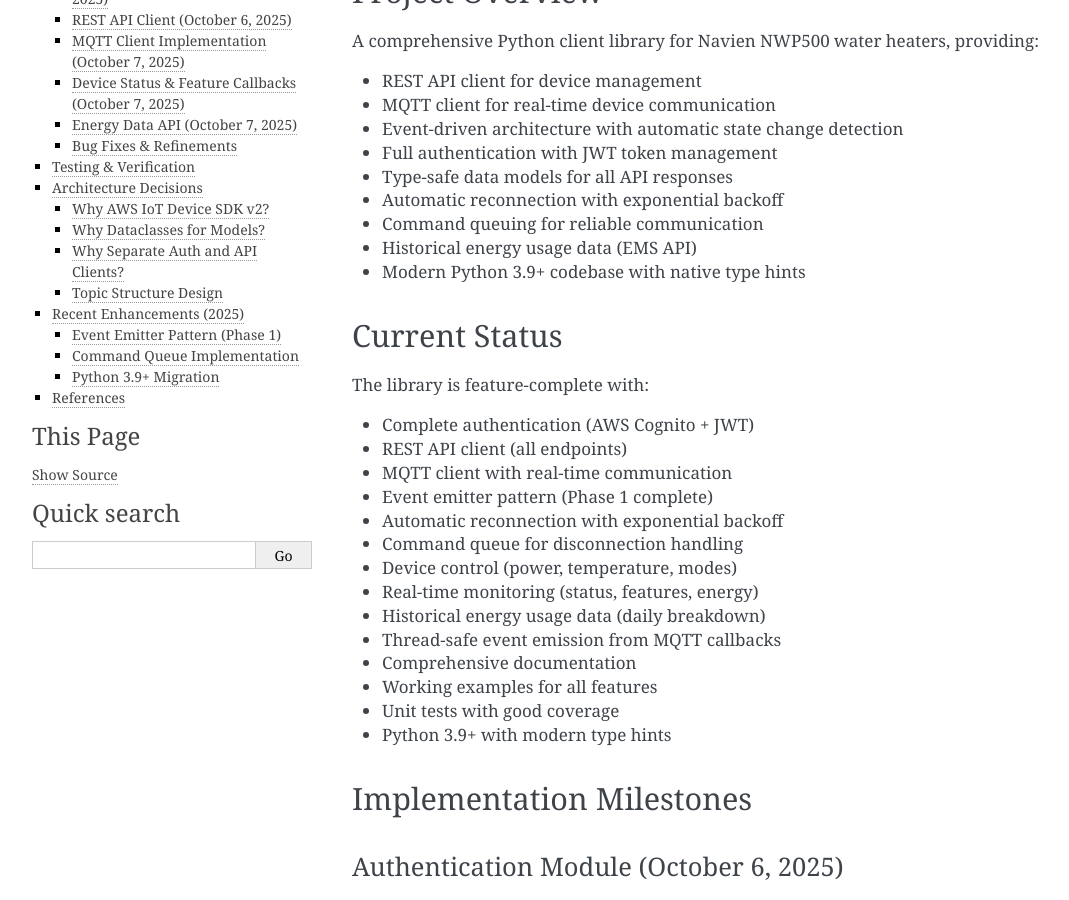
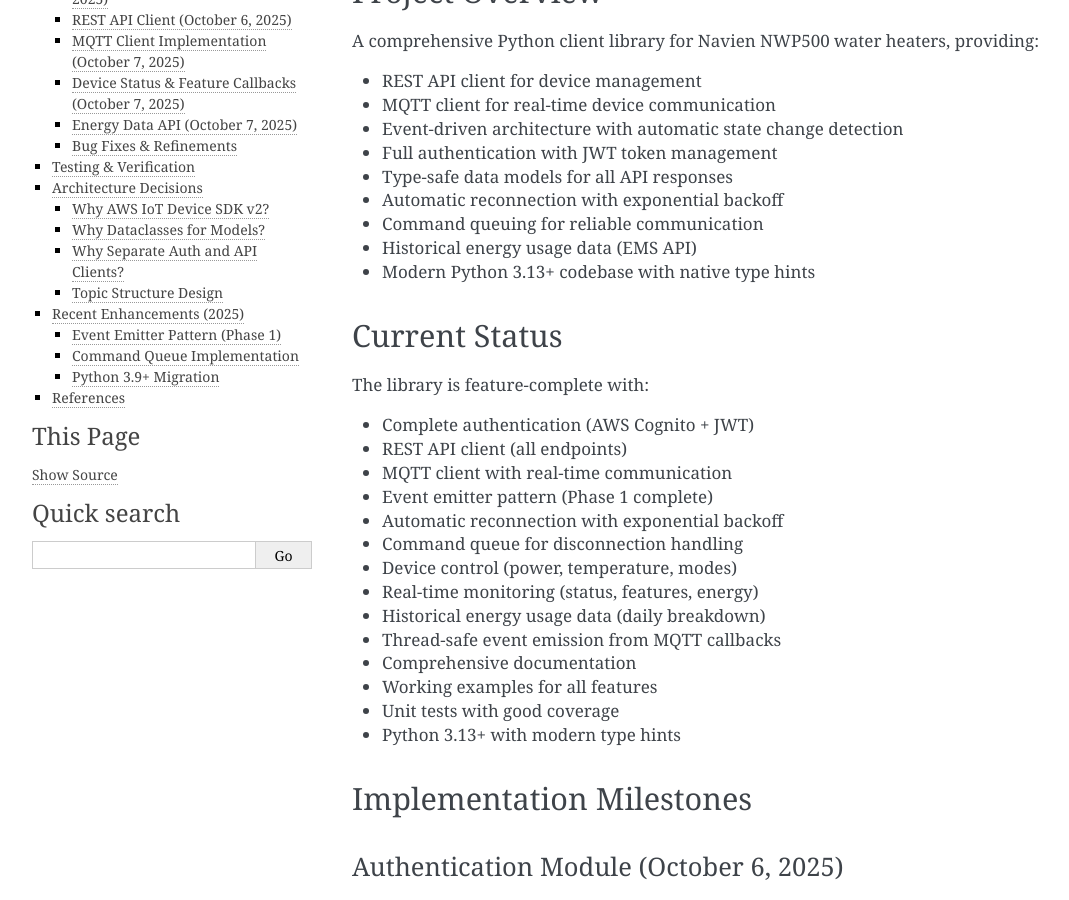
Before and after one commit to eman/nwp500-python, a Sphinx documentation site: the page built from docs/development/history.rst, in a window 1280 px wide and 900 px high, scrolled down 211 px. Shown: the whole window, without its empty margins (18-1087 px from the left). Built offline with Sphinx 7.4.7, drawn with Linux system fonts in a browser that asks for light colours.

Commit message:
docs: Update Python version requirement to 3.13+
Updated documentation to reflect Python 3.13+ requirement:
- docs/installation.rst: Prerequisites section
- docs/quickstart.rst: Prerequisites section
- docs/development/history.rst: Current status references

Historical references to Python 3.9 migration remain unchanged
as they document past milestones.

```diff
--- a/docs/development/history.rst
+++ b/docs/development/history.rst
@@ -18,7 +18,7 @@
 - Automatic reconnection with exponential backoff
 - Command queuing for reliable communication
 - Historical energy usage data (EMS API)
-- Modern Python 3.9+ codebase with native type hints
+- Modern Python 3.13+ codebase with native type hints
 
 Current Status
 --------------
@@ -38,7 +38,7 @@
 - Comprehensive documentation
 - Working examples for all features
 - Unit tests with good coverage
-- Python 3.9+ with modern type hints
+- Python 3.13+ with modern type hints
 
 Implementation Milestones
 -------------------------
--- a/docs/installation.rst
+++ b/docs/installation.rst
@@ -5,7 +5,7 @@
 Requirements
 ============
 
-* Python 3.9 or higher
+* Python 3.13 or higher
 * pip (Python package installer)
 * Navien Smart Control account
 
--- a/docs/quickstart.rst
+++ b/docs/quickstart.rst
@@ -8,7 +8,7 @@
 Prerequisites
 =============
 
-* Python 3.9 or higher
+* Python 3.13 or higher
 * Navien Smart Control account (via Navilink mobile app)
 * At least one Navien NWP500 device registered to your account
 * Valid email and password for your Navien account
```
